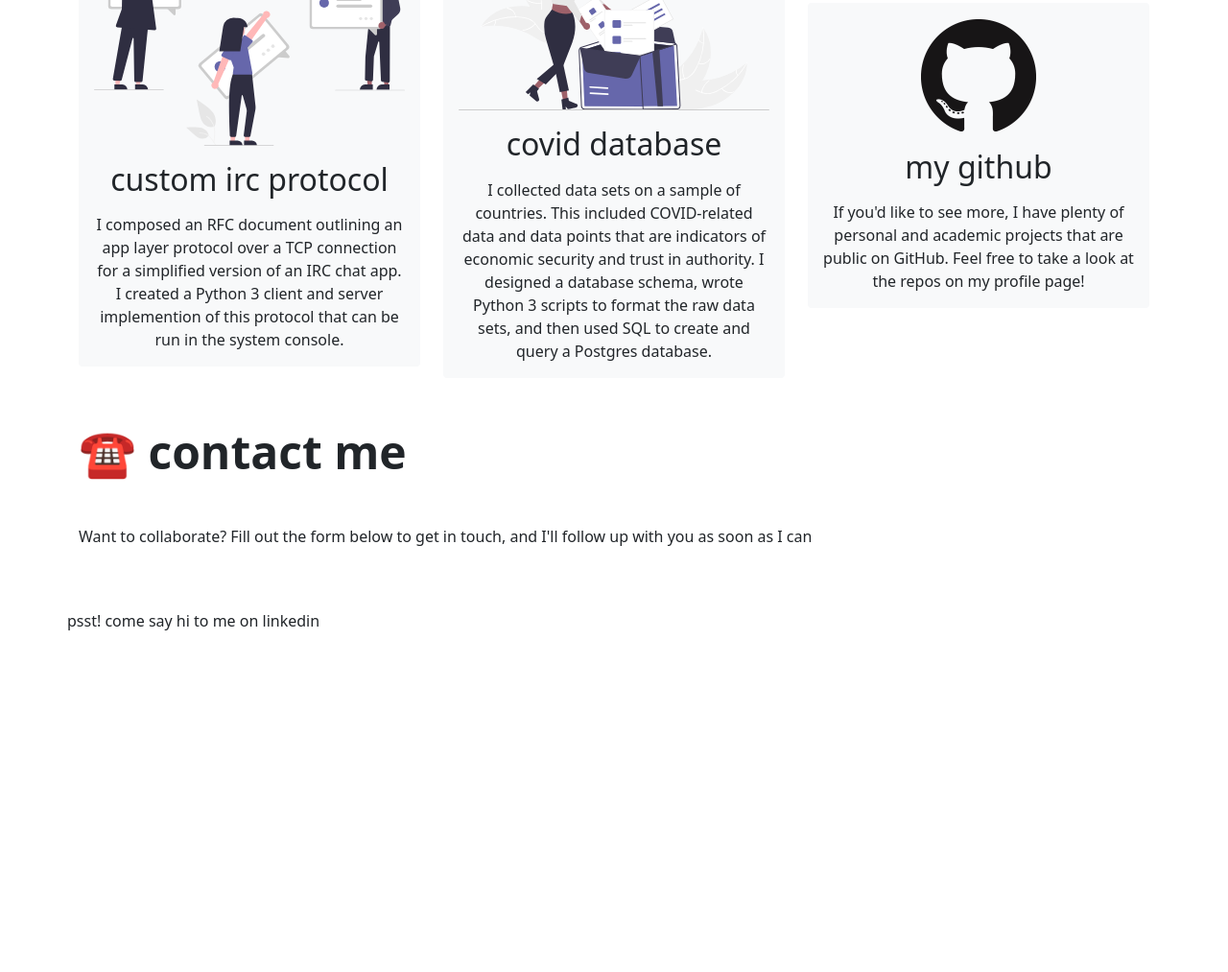
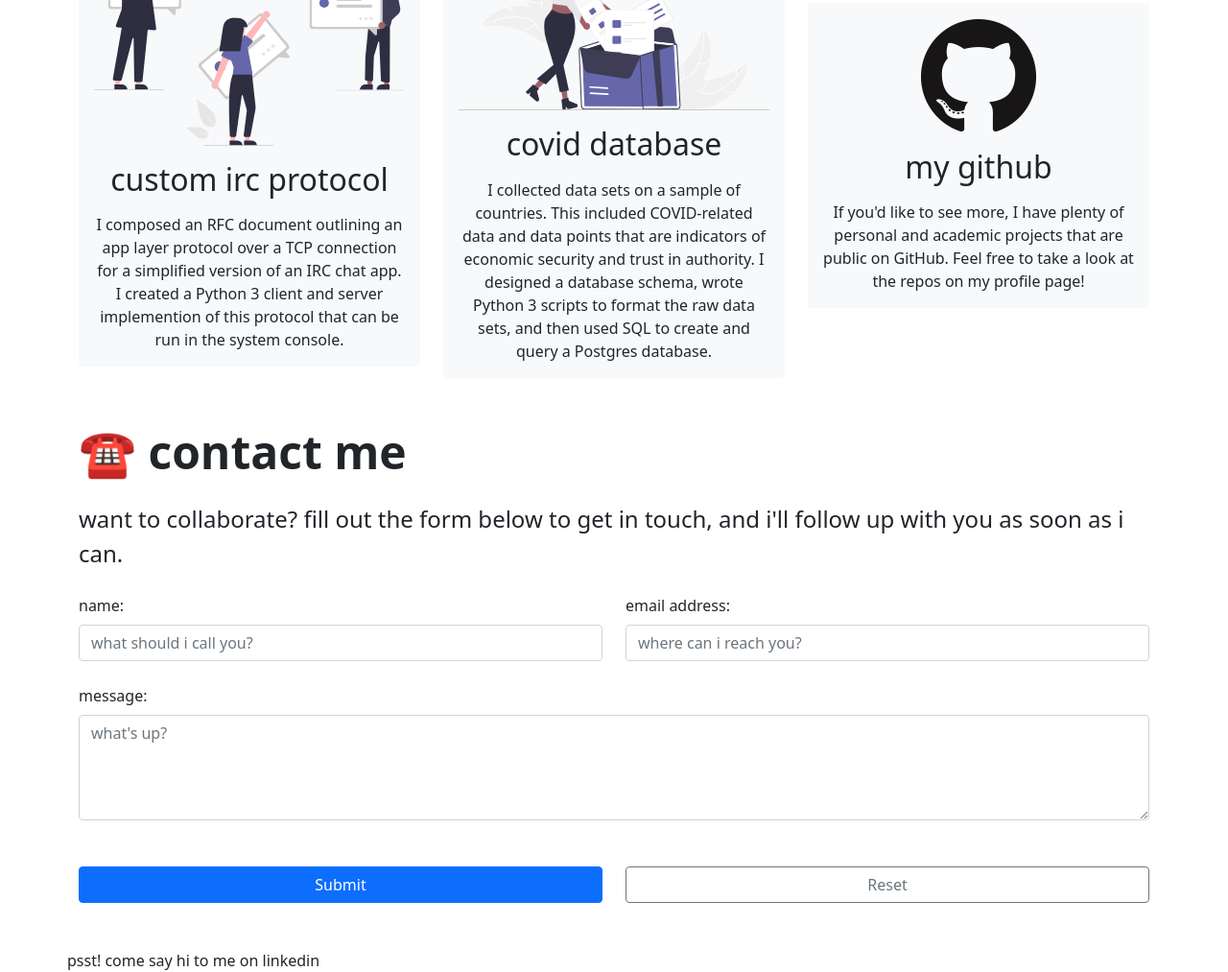
Before and after one commit to kelseyleewerner/profile-website, a plain HTML site: page index.html in a window 1280 px wide. Shown: the part 2969-3982 px from the top of the page at 96% size. Before the commit the page ends 3628 px from the top, so only its background shows below. Drawn offline with nearby package versions, Linux system fonts and the light colour scheme.

Commit message:
Use bootstrap classes on label, input, textarea, and buttons to create a contact me form using bootstrap grid for the form layout

```diff
--- a/index.html
+++ b/index.html
@@ -651,11 +651,70 @@
         </div>
       </section>
       <section id="contactMeSection" class="row mb-5 profile-section">
-        <h1 class="display-5 fw-bold mb-5">&#9742;&#65039; contact me</h1>
-        <p>
-          Want to collaborate? Fill out the form below to get in touch, and I'll
-          follow up with you as soon as I can
-        </p>
+        <h1 class="display-5 fw-bold mb-4">&#9742;&#65039; contact me</h1>
+        <legend class="mb-4">
+          want to collaborate? fill out the form below to get in touch, and i'll
+          follow up with you as soon as i can.
+        </legend>
+        <form action="" class="container">
+          <div class="row mb-4">
+            <div class="col-12 col-md-6">
+              <label for="contactName" class="form-label">name:</label>
+              <input
+                id="contactName"
+                name="contactName"
+                type="text"
+                class="form-control"
+                placeholder="what should i call you?"
+                aria-label="Contact name"
+              />
+            </div>
+            <div class="col-12 col-md-6">
+              <label for="contactEmail" class="form-label"
+                >email address:</label
+              >
+              <input
+                id="contactEmail"
+                name="contactEmail"
+                type="email"
+                class="form-control"
+                placeholder="where can i reach you?"
+                aria-label="Email address"
+              />
+            </div>
+          </div>
+          <div class="row mb-4 mb-md-5">
+            <div class="col">
+              <label for="contactMessage" class="form-label">message:</label>
+              <textarea
+                id="contactMessage"
+                name="contactMessage"
+                class="form-control"
+                placeholder="what's up?"
+                aria-label="Contact message body"
+                rows="4"
+              ></textarea>
+            </div>
+          </div>
+          <div class="row">
+            <div class="col-12 col-md-6 mb-3 mb-md-0">
+              <input
+                type="submit"
+                value="Submit"
+                name="submit"
+                class="btn btn-primary w-100"
+              />
+            </div>
+            <div class="col-12 col-md-6">
+              <input
+                type="reset"
+                value="Reset"
+                name="reset"
+                class="btn btn-outline-secondary w-100"
+              />
+            </div>
+          </div>
+        </form>
       </section>
       <div class="row">psst! come say hi to me on linkedin</div>
     </main>
```
